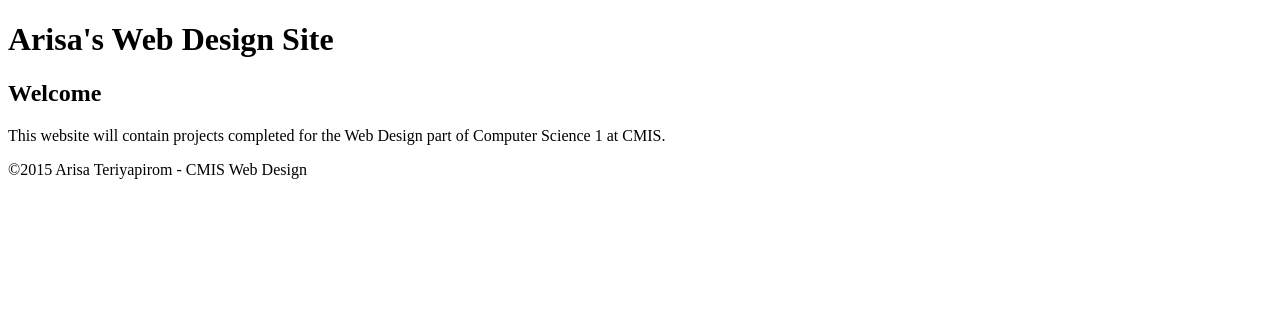
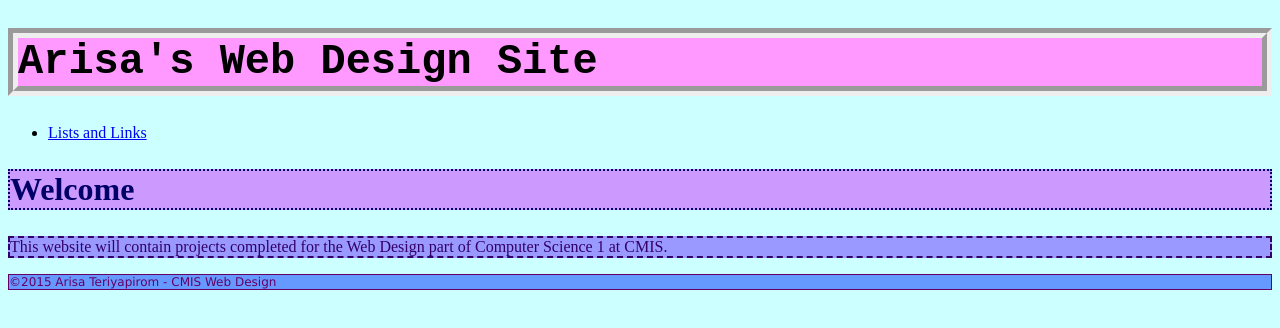
Before and after one commit to aris1763-cmis/aris1763-cmis-wb, a plain HTML site: page index.html in a window 1280 px wide. Drawn offline with Linux system fonts and the light colour scheme.

Commit message:
fixed link to main.css

```diff
--- a/index.html
+++ b/index.html
@@ -5,13 +5,20 @@
 			Web Design Website
 		</title>
 		<meta charset="utf-8"/>
-		<link rel"stylesheet" href="main.css" type="text/css">
+		<link rel="stylesheet" href="main.css" type="text/css">
 	</head>
 	<body>
 		<header>
 			<h1>Arisa's Web Design Site</h1>
 		</header>
 		<nav>
+			<ul>
+				<li>
+					<a href="listsandlinks">
+						Lists and Links
+					</a>
+				</li>
+			</ul>
 		</nav>
 		<main>
 			<h2>Welcome</h2>
```
